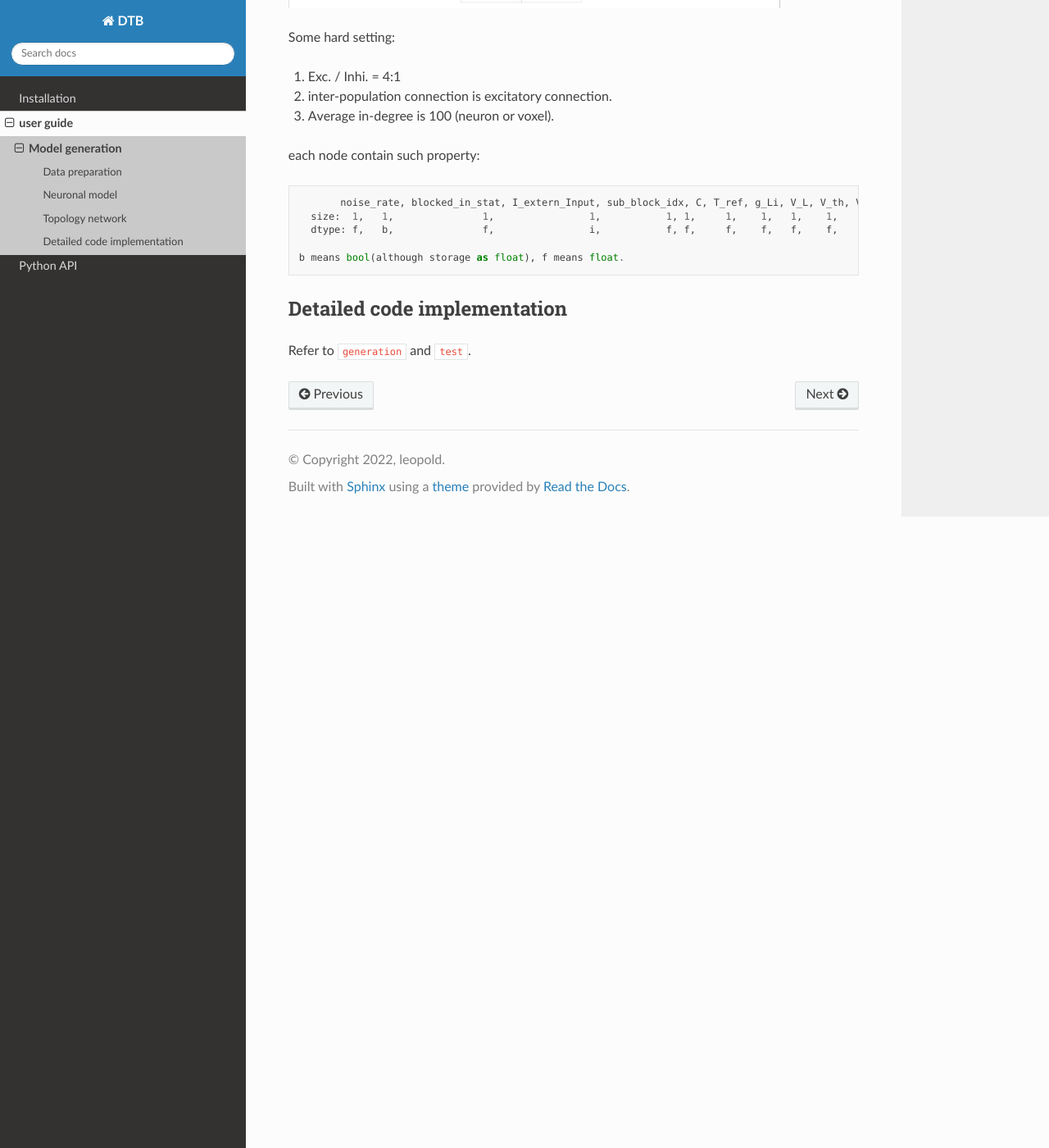
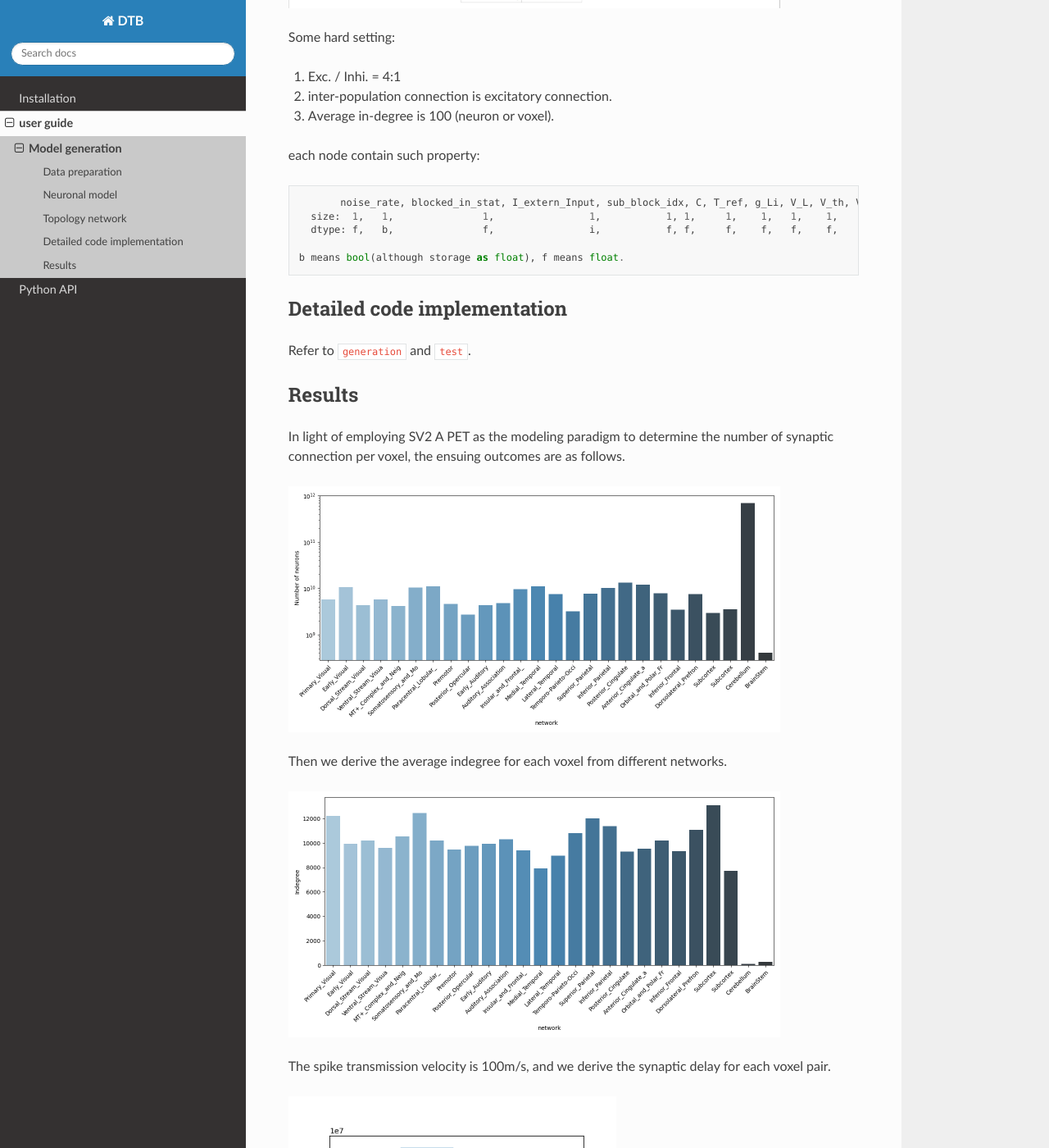
Before and after one commit to DTB-consortium/Digital_twin_brain-open, a Sphinx documentation site: the page built from doc/source/rstfiles/model_generation.rst, in a window 1280 px wide and 1400 px high, scrolled down 2034 px. Shown: the whole window at 82% size. Built offline with Sphinx 7.4.7 and the Read the Docs theme 2.0.0, drawn with Linux system fonts in a browser that asks for light colours.

Commit message:
add results of DTB3.0 generation with PET information

```diff
--- a/doc/source/rstfiles/model_generation.rst
+++ b/doc/source/rstfiles/model_generation.rst
@@ -67,3 +67,24 @@ each node contain such property::
 Detailed code implementation
 -----------------------------
 Refer to ``generation`` and ``test``.
+
+
+Results
+-----------------------------
+In light of employing SV2 A PET as the modeling paradigm to determine the number of synaptic connection per voxel, the ensuing outcomes are as follows.
+
+.. image:: ../fig/num_neurons.png
+  :width: 600
+  :alt: The distribution of network size.
+
+Then we derive the average indegree for each voxel from different networks.
+
+.. image:: ../fig/num_indegree.png
+  :width: 600
+  :alt: The distribution of network indegree.
+
+The spike transmission velocity is 100m/s, and we derive the synaptic delay for each voxel pair.
+
+.. image:: ../fig/delays.png
+  :width: 400
+  :alt: The distribution of synaptic delays.
```
Also changed, not shown: doc/source/fig/delays.png (added), doc/source/fig/num_indegree.png (added), doc/source/fig/num_neurons.png (added).
